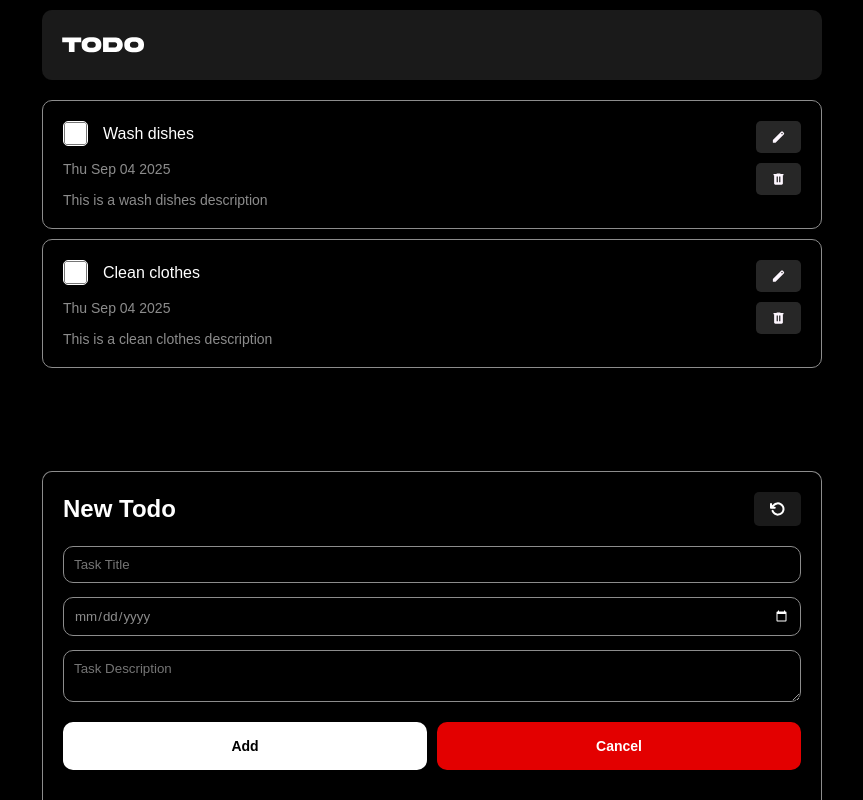
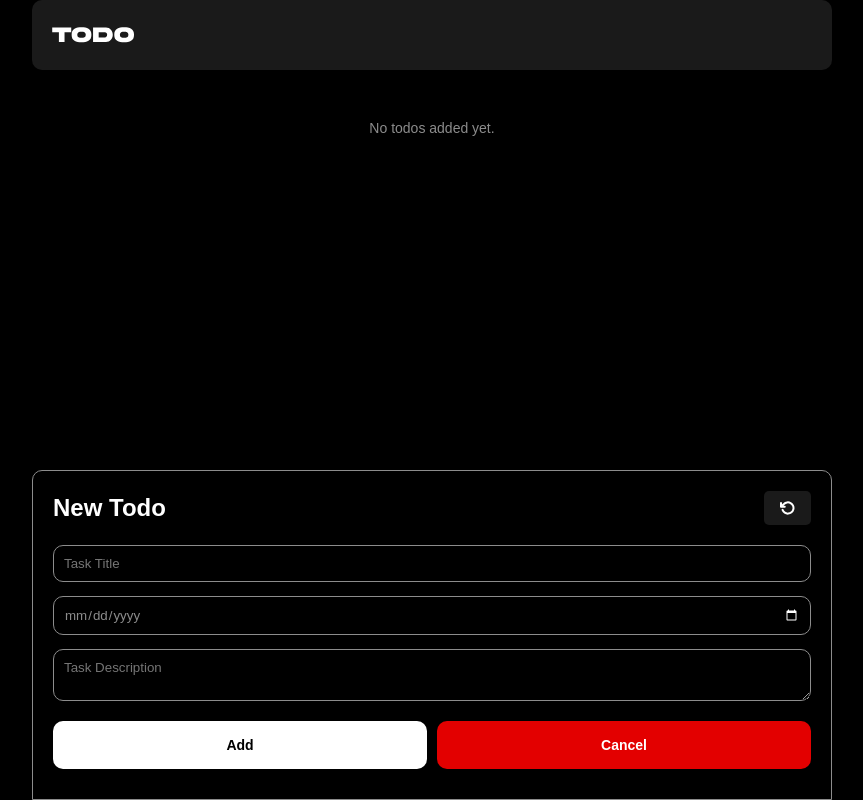
Before and after one commit to akaazazel/todo-app, a React (Vite) app: page / in a window 1280 px wide. Both pictures are taken after a click on the button "Add". Shown: the whole page, without its empty margins (208-1071 px from the left). Built offline with nearby package versions, Linux system fonts and the light colour scheme.

Commit message:
style fix: header and input box position fixed

```diff
--- a/src/App.jsx
+++ b/src/App.jsx
@@ -7,24 +7,94 @@ import TodoInput from "./components/TodoInput";
 import { Todo } from "./todo_function";
 
 function App() {
-    const testData = [
-        new Todo({
-            todo_id: "mf5adwv45qg24dh1",
-            title: "Wash dishes",
-            description: "This is a wash dishes description",
-            date_created: new Date(),
-            is_done: false,
-        }),
-        new Todo({
-            todo_id: "mf52dwv45qg24dh1",
-            title: "Clean clothes",
-            description: "This is a clean clothes description",
-            date_created: new Date(),
-            is_done: false,
-        }),
-    ];
+    // const testData = [
+    //     new Todo({
+    //         todo_id: "mf5adwv45qg24dh1",
+    //         title: "Wash dishes",
+    //         description: "This is a wash dishes description",
+    //         date_created: new Date(),
+    //         is_done: false,
+    //     }),
+    //     new Todo({
+    //         todo_id: "mf52dwv45qg24dh1",
+    //         title: "Clean clothes",
+    //         description: "This is a clean clothes description",
+    //         date_created: new Date(),
+    //         is_done: false,
+    //     }),
+    //     new Todo({
+    //         todo_id: "mf5adwv45qg24dh1",
+    //         title: "Wash dishes",
+    //         description: "This is a wash dishes description",
+    //         date_created: new Date(),
+    //         is_done: false,
+    //     }),
+    //     new Todo({
+    //         todo_id: "mf52dwv45qg24dh1",
+    //         title: "Clean clothes",
+    //         description: "This is a clean clothes description",
+    //         date_created: new Date(),
+    //         is_done: false,
+    //     }),
+    //     new Todo({
+    //         todo_id: "mf5adwv45qg24dh1",
+    //         title: "Wash dishes",
+    //         description: "This is a wash dishes description",
+    //         date_created: new Date(),
+    //         is_done: false,
+    //     }),
+    //     new Todo({
+    //         todo_id: "mf52dwv45qg24dh1",
+    //         title: "Clean clothes",
+    //         description: "This is a clean clothes description",
+    //         date_created: new Date(),
+    //         is_done: false,
+    //     }),
+    //     new Todo({
+    //         todo_id: "mf5adwv45qg24dh1",
+    //         title: "Wash dishes",
+    //         description: "This is a wash dishes description",
+    //         date_created: new Date(),
+    //         is_done: false,
+    //     }),
+    //     new Todo({
+    //         todo_id: "mf52dwv45qg24dh1",
+    //         title: "Clean clothes",
+    //         description: "This is a clean clothes description",
+    //         date_created: new Date(),
+    //         is_done: false,
+    //     }),
+    //     new Todo({
+    //         todo_id: "mf5adwv45qg24dh1",
+    //         title: "Wash dishes",
+    //         description: "This is a wash dishes description",
+    //         date_created: new Date(),
+    //         is_done: false,
+    //     }),
+    //     new Todo({
+    //         todo_id: "mf52dwv45qg24dh1",
+    //         title: "Clean clothes",
+    //         description: "This is a clean clothes description",
+    //         date_created: new Date(),
+    //         is_done: false,
+    //     }),
+    //     new Todo({
+    //         todo_id: "mf5adwv45qg24dh1",
+    //         title: "Wash dishes",
+    //         description: "This is a wash dishes description",
+    //         date_created: new Date(),
+    //         is_done: false,
+    //     }),
+    //     new Todo({
+    //         todo_id: "mf52dwv45qg24dh1",
+    //         title: "Clean clothes",
+    //         description: "This is a clean clothes description",
+    //         date_created: new Date(),
+    //         is_done: false,
+    //     }),
+    // ];
 
-    const [todosList, setTodosList] = useState(testData);
+    const [todosList, setTodosList] = useState([]);
 
     const [editingTodo, setEditingTodo] = useState(null);
     const [editingState, setEditingState] = useState(false);
--- a/src/index.css
+++ b/src/index.css
@@ -52,9 +52,16 @@ header {
     align-items: center;
     padding: 12px var(--padding-side);
     border-radius: var(--border-radius-medium);
-    width: calc(100% - 20px);
     height: 70px;
-    position: absolute;
+
+    position: fixed;
+    top: 0;
+    left: 50%;
+    transform: translateX(-50%);
+    width: 800px; /* default width */
+    max-width: 100%; /* responsive on smaller screens */
+
+    z-index: 1000;
     transition: background-color 0.3s ease, transform 0.3s ease;
 }
 
@@ -89,17 +96,18 @@ TODO INPUT BOX
 ---------------------------------------*/
 
 .todo-input-box {
-    position: absolute;
+    position: fixed;
+    left: 50%;
+    bottom: 0;
+    transform: translateX(-50%); /* base centering */
+    animation: slideUp 0.5s ease;
+
     background-color: var(--black-color);
     border: 1px solid var(--grey-light-color);
-    border-bottom-style: none;
     border-radius: var(--border-radius-medium) var(--border-radius-medium) 0 0;
-    bottom: 0;
-    padding: var(--padding-side);
-    padding-bottom: 30px;
-    width: calc(100% - 20px);
-    position: absolute;
-    animation: slideUp 0.5s ease;
+    padding: 20px 20px 30px;
+    width: 800px;
+    max-width: 100%;
     box-shadow: 0px -20px 10px var(--black-color);
 }
 
@@ -192,6 +200,7 @@ TODO LIST CONTAINER
 
 .todo-list-section {
     padding-top: 90px;
+    padding-bottom: 40px;
     animation: fadeIn 0.8s ease;
 }
 
@@ -325,10 +334,10 @@ ANIMATIONS
 @keyframes slideUp {
     from {
         opacity: 0;
-        transform: translateY(50px);
+        transform: translateX(-50%) translateY(50px); /* keep centered */
     }
     to {
         opacity: 1;
-        transform: translateY(0);
+        transform: translateX(-50%) translateY(0); /* stay centered */
     }
 }
```
